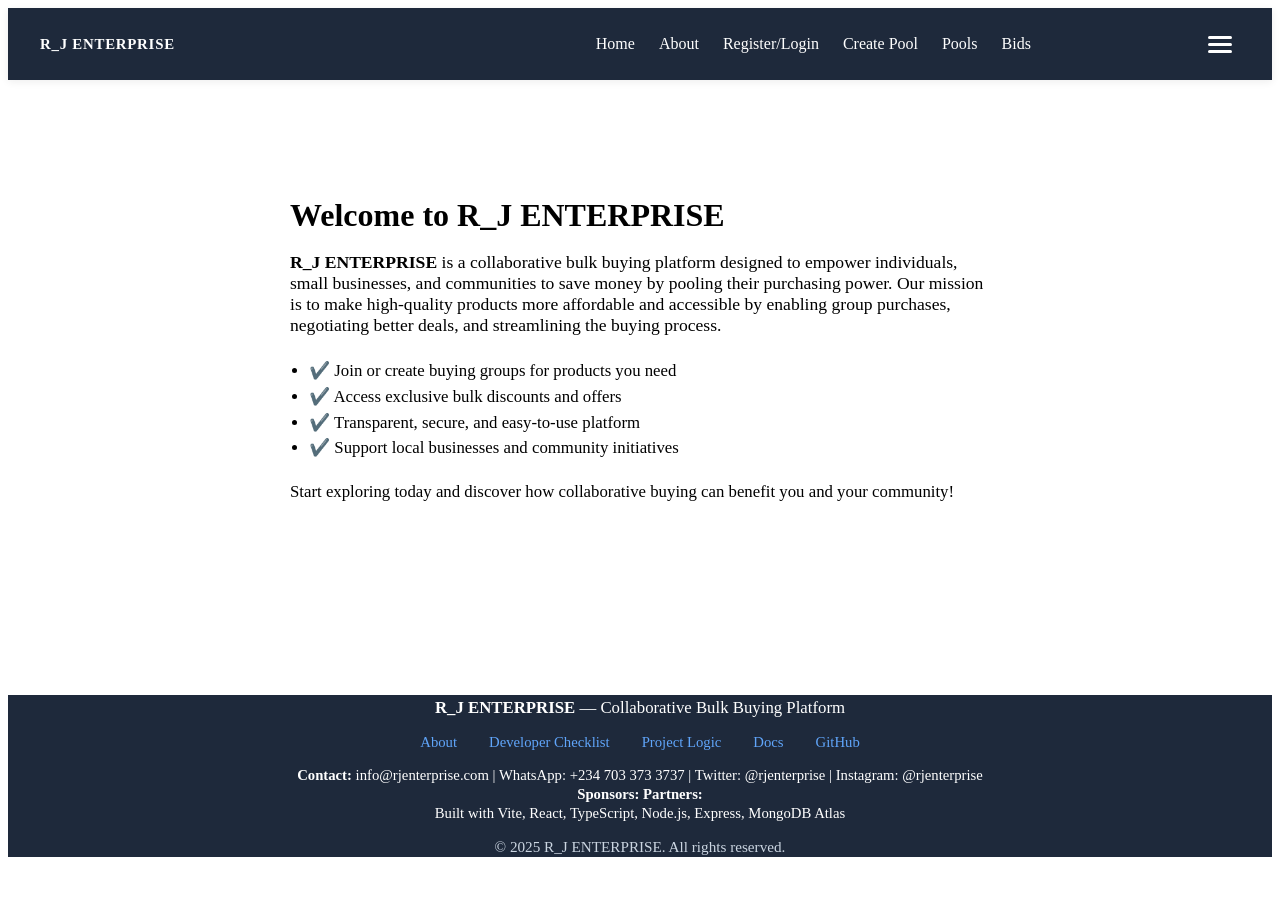
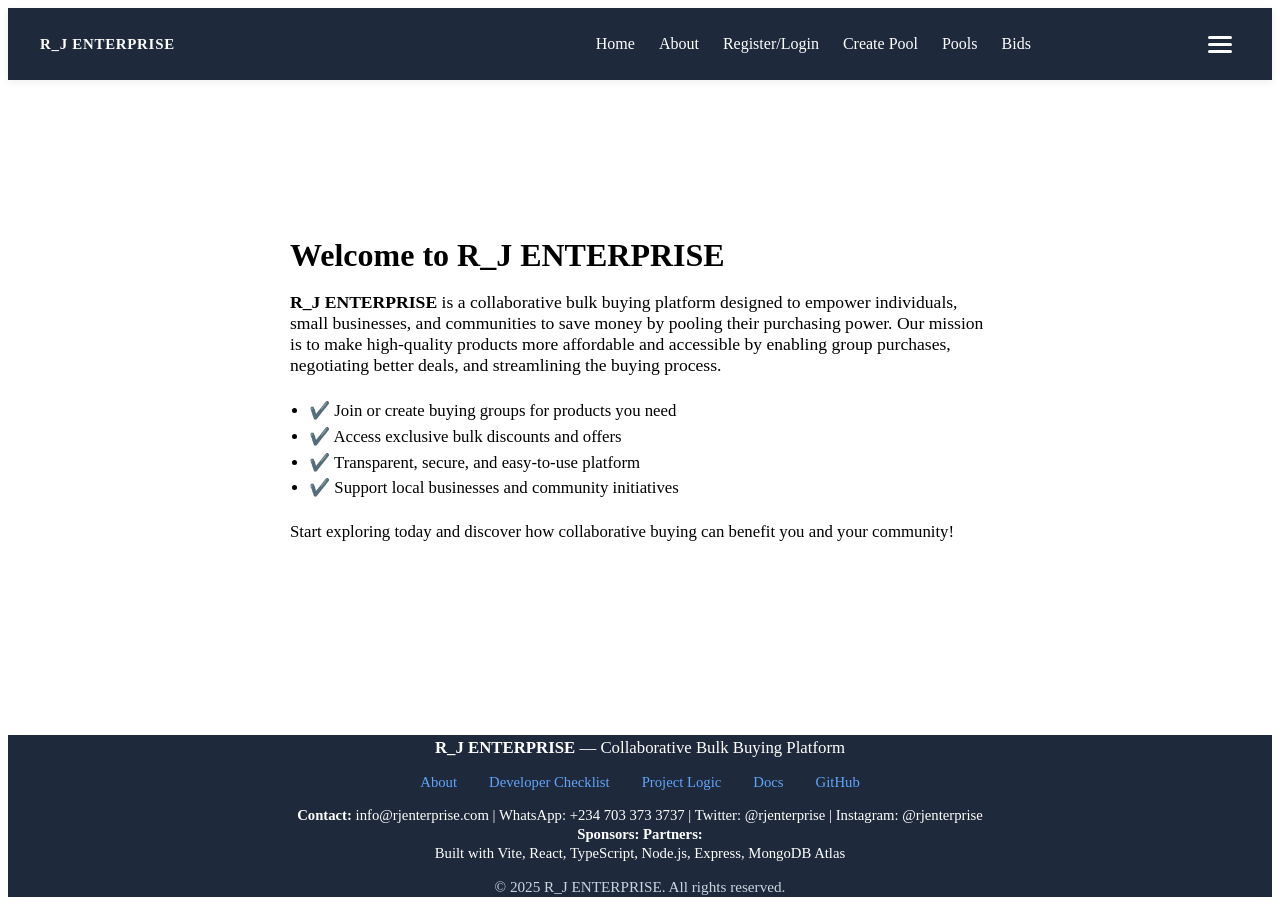
Before and after one commit to rotji/R_J-ENTERPRISE, a React (Vite) app in the folder frontend/: page / in a window 1280 px wide. Before the commit the page ends 865 px from the top, so only its background shows below. Built offline with nearby package versions, Linux system fonts and the light colour scheme.

Commit message:
style: adjust homeContainer margin in home.module.css

```diff
--- a/frontend/styles/home.module.css
+++ b/frontend/styles/home.module.css
@@ -1,6 +1,6 @@
 .homeContainer {
   max-width: 700px;
-  margin: 2rem auto;
+  margin: 4.5rem auto 2rem auto;
   padding: 1rem;
 }
 .homeTitle {
```
